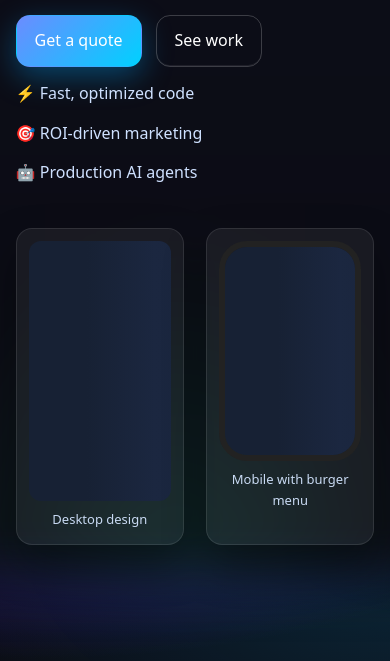
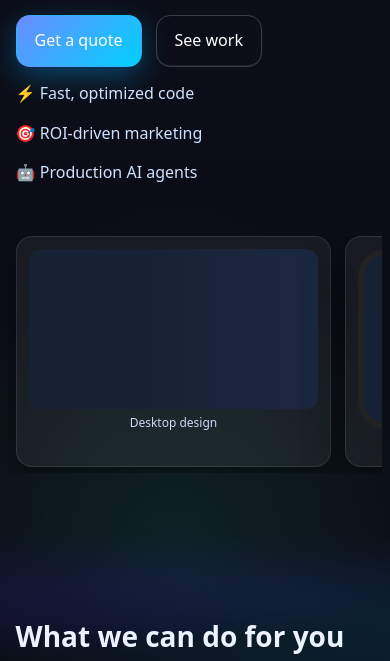
Before and after one commit to borodajevj-alt/taverna, a plain HTML site: page index.html in a window 390 px wide. Shown: the part 431-1092 px from the top of the page. Drawn offline with Linux system fonts and the light colour scheme.

Commit message:
Update styles.css

```diff
--- a/styles.css
+++ b/styles.css
@@ -246,3 +246,52 @@ body{
   .timeline{grid-template-columns:1fr}
   .gallery{grid-template-columns:1fr}
 }
+
+/* ===== Mobile tweaks for device previews inside HERO ===== */
+@media (max-width: 900px){
+  /* Чуть уменьшим экраны и добавим отступы */
+  .device-previews { margin-top: 10px; }
+  .device.desktop .screen { height: 200px; }
+  .device.phone .screen   { height: 220px; }
+}
+
+@media (max-width: 720px){
+  /* Делаем горизонтальный свайп, чтобы "двигать" блок внутри секции */
+  .device-previews{
+    display: flex;
+    gap: 14px;
+    overflow-x: auto;
+    scroll-snap-type: x mandatory;
+    -webkit-overflow-scrolling: touch;
+    padding-bottom: 6px;
+    margin: 8px -8px 0;      /* лёгкий выход за края для полноэкранного вида */
+    padding-inline: 8px;
+  }
+  .device-previews .device{
+    min-width: 82%;          /* карточки крупные, но вписываются в блок */
+    max-width: 420px;
+    margin: 0;
+    scroll-snap-align: center;
+    flex: 0 0 auto;
+  }
+
+  /* Компактнее устройства, чтобы не “давили” текст */
+  .device .screen{ height: 200px; }
+  .device.desktop .screen{ height: 180px; }
+  .device.phone .screen{ height: 200px; }
+
+  /* Переставим порядок: сначала десктоп, затем телефон */
+  .device-previews .device.desktop{ order: 1; }
+  .device-previews .device.phone{ order: 2; }
+
+  /* Чуть уменьшим подпись под устройством */
+  .device .cap{ font-size: 12px; padding-top: 4px; }
+}
+
+@media (max-width: 480px){
+  /* Ещё компактнее на очень маленьких экранах */
+  .device-previews .device{ min-width: 88%; }
+  .device .screen{ height: 180px; }
+  .device.desktop .screen{ height: 160px; }
+  .device.phone .screen{ height: 180px; }
+}
```
